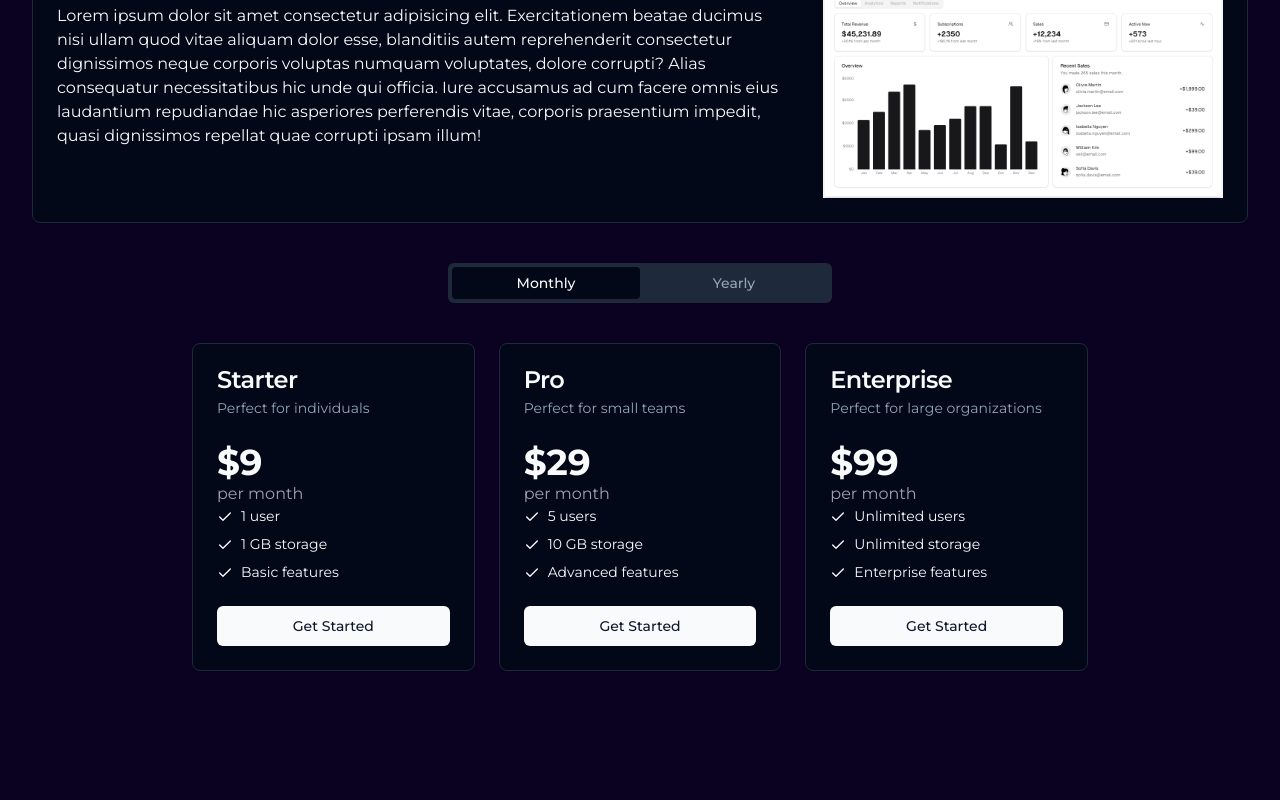
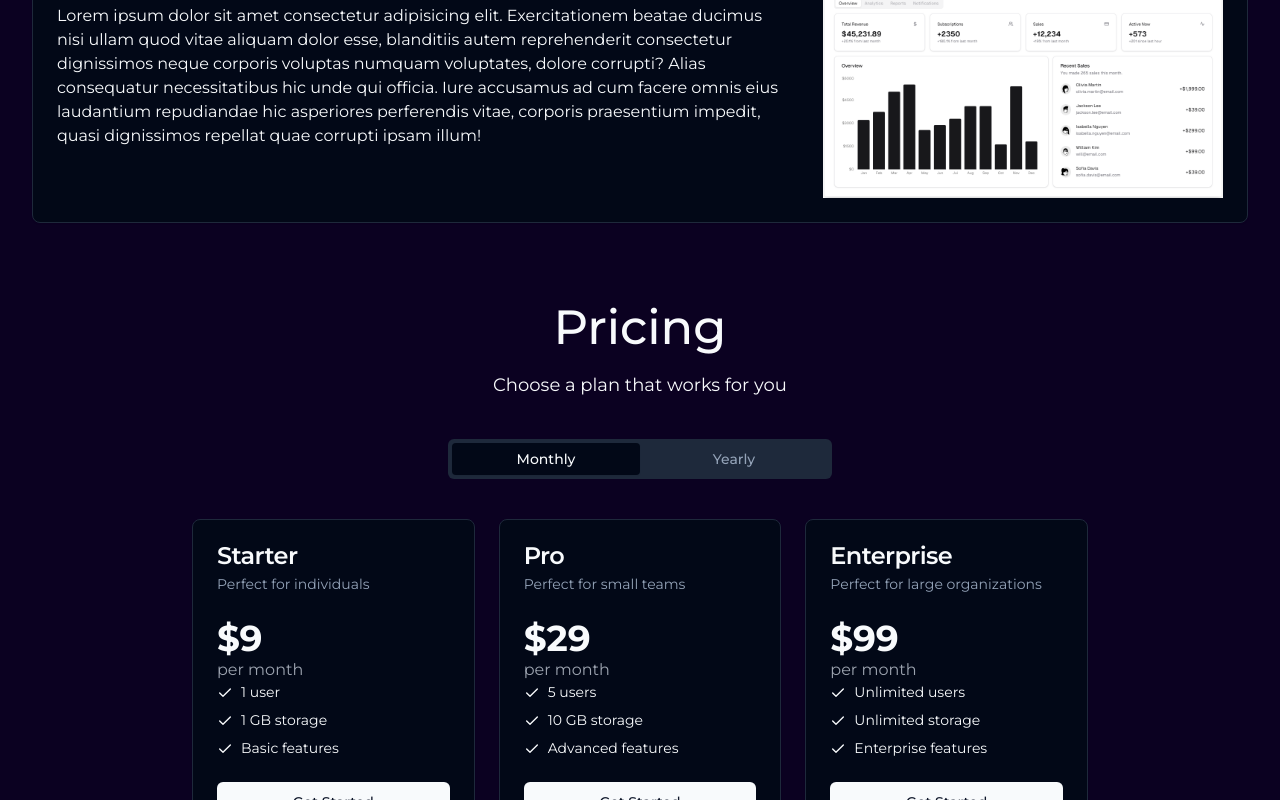
Before and after one commit to ademhatay/shadcn-saas-landing, a React (Vite) app: page / in a window 1280 px wide. Shown: the part 2000-2800 px from the top of the page. Before the commit the page ends 2671 px from the top, so only its background shows below. Built offline with nearby package versions, Linux system fonts and the light colour scheme.

Commit message:
fix: some margins and titles & navigations

```diff
--- a/src/components/base/Features.tsx
+++ b/src/components/base/Features.tsx
@@ -9,7 +9,7 @@ import {
 
 const Features = () => {
     return <>
-        <div className="container py-10 text-center">
+        <div className="container py-10 text-center" id="features">
             <h2 className="text-3xl md:text-4xl lg:text-5xl font-medium">
                 Easy to Use, Superior Performance
             </h2>
--- a/src/components/base/Header.tsx
+++ b/src/components/base/Header.tsx
@@ -23,8 +23,12 @@ const Header = () => {
                     <Button className='dark:text-white text-2xl font-bold p-0' variant="link">Logo</Button>
                 </div>
                 <div className='flex space-x-4'>
-                    <Button className="text-base dark:text-[#ECECEC] p-0" variant="link">Features</Button>
-                    <Button className="text-base dark:text-[#ECECEC] p-0" variant="link">Pricing</Button>
+                    <Button className="text-base dark:text-[#ECECEC] p-0" variant="link">
+                        <a href="#features">Features</a>
+                    </Button>
+                    <Button className="text-base dark:text-[#ECECEC] p-0" variant="link">
+                        <a href="#pricing">Pricing</a>
+                    </Button>
                     <Button className="text-base dark:text-[#ECECEC] p-0" variant="link">
                         Contact
                     </Button>
--- a/src/components/base/Pricing.tsx
+++ b/src/components/base/Pricing.tsx
@@ -5,7 +5,14 @@ import { Button } from "../ui/button";
 
 
 const Pricing = () => {
-    return <Tabs className="w-full max-w-4xl mx-auto" defaultValue="monthly">
+    return <>
+        <h3 className="text-3xl md:text-4xl lg:text-5xl font-medium text-center mt-10" id="pricing">
+            Pricing
+        </h3>
+        <p className="text-center mt-5 mb-10 text-lg font-normal">
+            Choose a plan that works for you
+        </p>
+        <Tabs className="w-full max-w-4xl mx-auto my-10 mb-16" defaultValue="monthly">
             <TabsList className="grid grid-cols-2 max-w-sm mx-auto">
                 <TabsTrigger value="monthly">Monthly</TabsTrigger>
                 <TabsTrigger value="yearly">Yearly</TabsTrigger>
@@ -193,6 +200,7 @@ const Pricing = () => {
                 </div>
             </TabsContent>
         </Tabs>
+    </>
 }
 
 export default Pricing;
--- a/src/index.css
+++ b/src/index.css
@@ -75,6 +75,7 @@
   body {
     @apply bg-white dark:bg-header text-foreground;
     font-family: 'Montserrat', sans-serif;
+    scroll-behavior: smooth;
   }
 
   .hero {
```
Lines whose indentation alone changed are shown as unchanged.
